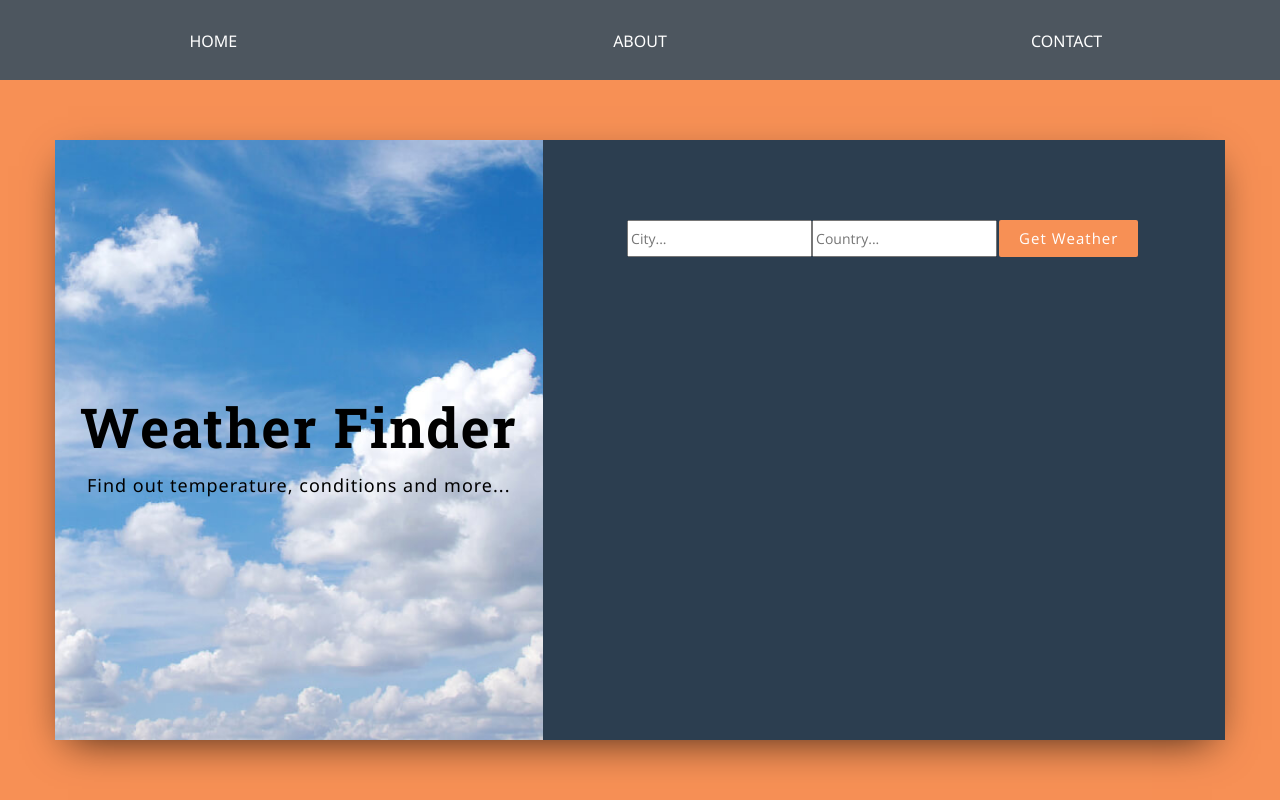
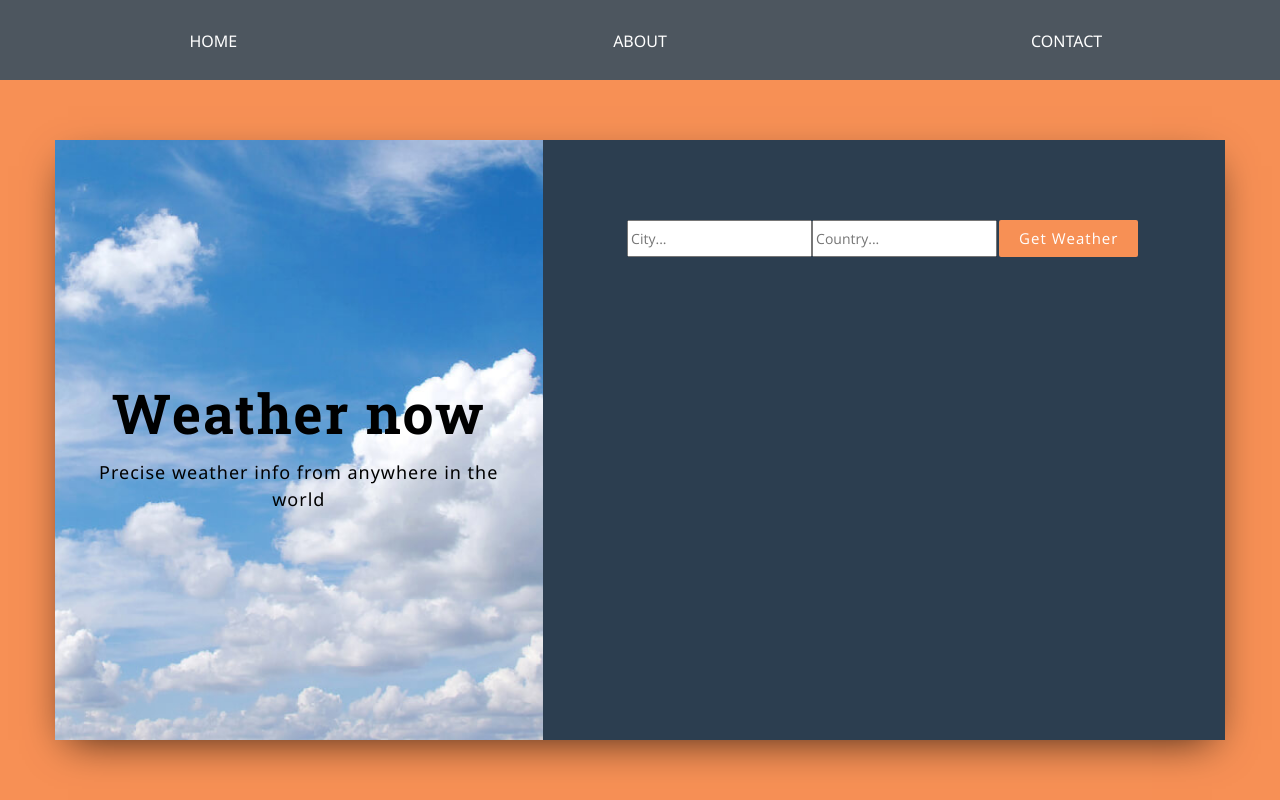
Before and after one commit to diana98morariu/weather-app, a React (Create React App) app: page / in a window 1280 px wide. Built offline with nearby package versions, Linux system fonts and the light colour scheme.

Commit message:
small changes

```diff
--- a/src/App.css
+++ b/src/App.css
@@ -127,7 +127,7 @@ button:hover {
 }
 
 .weather__info {
-  width: 60%;
+  width: 70%;
   font-size: 20px;
   font-weight: 200;
   letter-spacing: 2px;
--- a/src/components/Form.js
+++ b/src/components/Form.js
@@ -1,5 +1,4 @@
 import React from "react";
-import Home from "./Home"
 
 const Form = props => (
     <form onSubmit={props.getWeather}>
--- a/src/components/Titles.js
+++ b/src/components/Titles.js
@@ -2,8 +2,8 @@ import React from "react";
 
 const Titles = () => (
     <div>
-        <h1 className="title-container__title">Weather Finder</h1>
-        <p className="title-container__subtitle">Find out temperature, conditions and more...</p>
+        <h1 className="title-container__title">Weather now</h1>
+        <p className="title-container__subtitle">Precise weather info from anywhere in the world</p>
     </div>
 );
 
--- a/src/components/Weather.js
+++ b/src/components/Weather.js
@@ -1,17 +1,16 @@
 import React from "react";
-import { FaTemperatureHigh } from "react-icons/fa";
-import { TiLocation, TiWeatherPartlySunny } from "react-icons/ti";
-import { WiHumidity } from "react-icons/wi";
+import { MdLocationOn } from "react-icons/md";
+import { WiHumidity, WiThermometer, WiDaySunny } from "react-icons/wi";
 
 const Weather = props => (
     <div className="weather__info">
         {
-            props.city && props.country && <p className="weather__key"> <TiLocation /> Location:
+            props.city && props.country && <p className="weather__key"> <MdLocationOn /> Location:
                 <span className="weather__value"> {props.city}, {props.country}</span>
             </p>
         }
         {
-            props.temperature && <p className="weather__key"> <FaTemperatureHigh /> Temperature:
+            props.temperature && <p className="weather__key"> <WiThermometer /> Temperature:
                 <span className="weather__value"> {props.temperature}°C</span>
             </p>
         }
@@ -21,7 +20,7 @@ const Weather = props => (
             </p>
         }
         {
-            props.description && props.icon && <p className="weather__key"> <TiWeatherPartlySunny /> Conditions:
+            props.description && props.icon && <p className="weather__key"> <WiDaySunny /> Conditions:
                 <span className="weather__value"> {props.description}
                     <img src ={`http://openweathermap.org/img/w/${props.icon}.png`} alt="weather img"></img>
                 </span>
```
